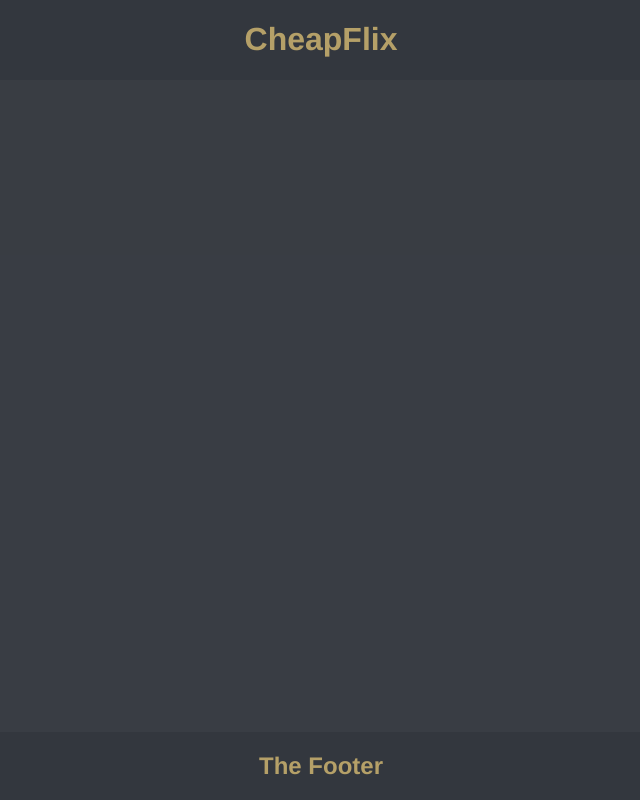
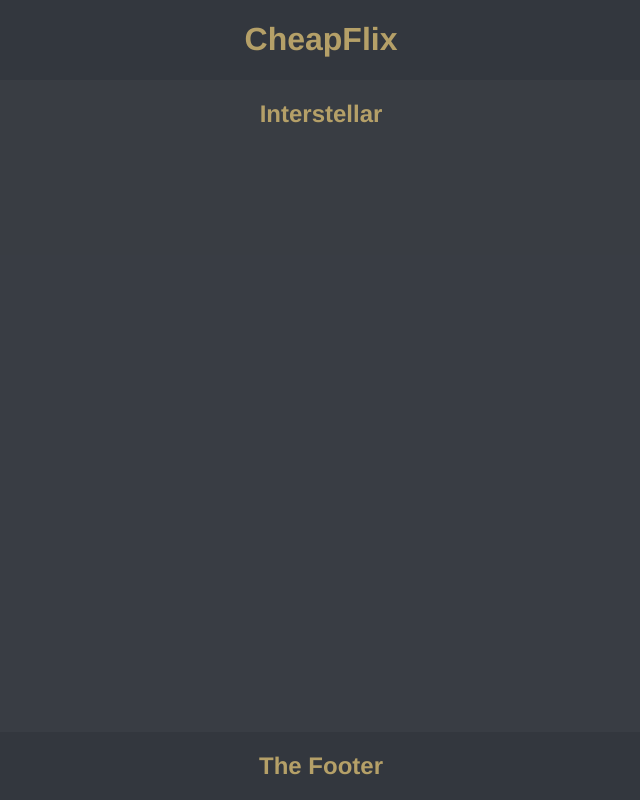
Before and after one commit to ThomasWILHEM/DAWIN-Vue-Movies, a Vue app: page /movie/1 in a window 1280 px wide. Shown: the whole page, without its empty margins (319-959 px from the left). Built offline with nearby package versions, Linux system fonts and the light colour scheme.

Commit message:
feat: Movie details added

```diff
--- /dev/null
+++ b/src/components/Pages/MovieDetails.vue
@@ -0,0 +1,22 @@
+<template>
+    <h2>{{ movie.title }}</h2>
+</template>
+
+<script>
+export default {
+    name: "MovieDetails",
+    inject: ['movies'],
+    data() {
+        return {
+            movie: []
+        };
+    },
+    created() {
+        this.movie = this.movies.filter(movie => movie.id == this.$route.params.id)[0];
+    }
+}
+</script>
+
+<style scoped>
+
+</style>
--- a/src/router/router.js
+++ b/src/router/router.js
@@ -1,10 +1,12 @@
-import { createRouter, createWebHistory } from 'vue-router';
+import {createRouter, createWebHistory} from 'vue-router';
 import MovieList from "@/components/Pages/MovieList.vue";
+import MovieDetails from "@/components/Pages/MovieDetails.vue";
 
 const router = createRouter({
     history: createWebHistory(),
     routes: [
-        { path: '/', component: MovieList },
+        {path: '/', component: MovieList},
+        {path: '/movie/:id', component: MovieDetails},
     ],
 
 });
```
